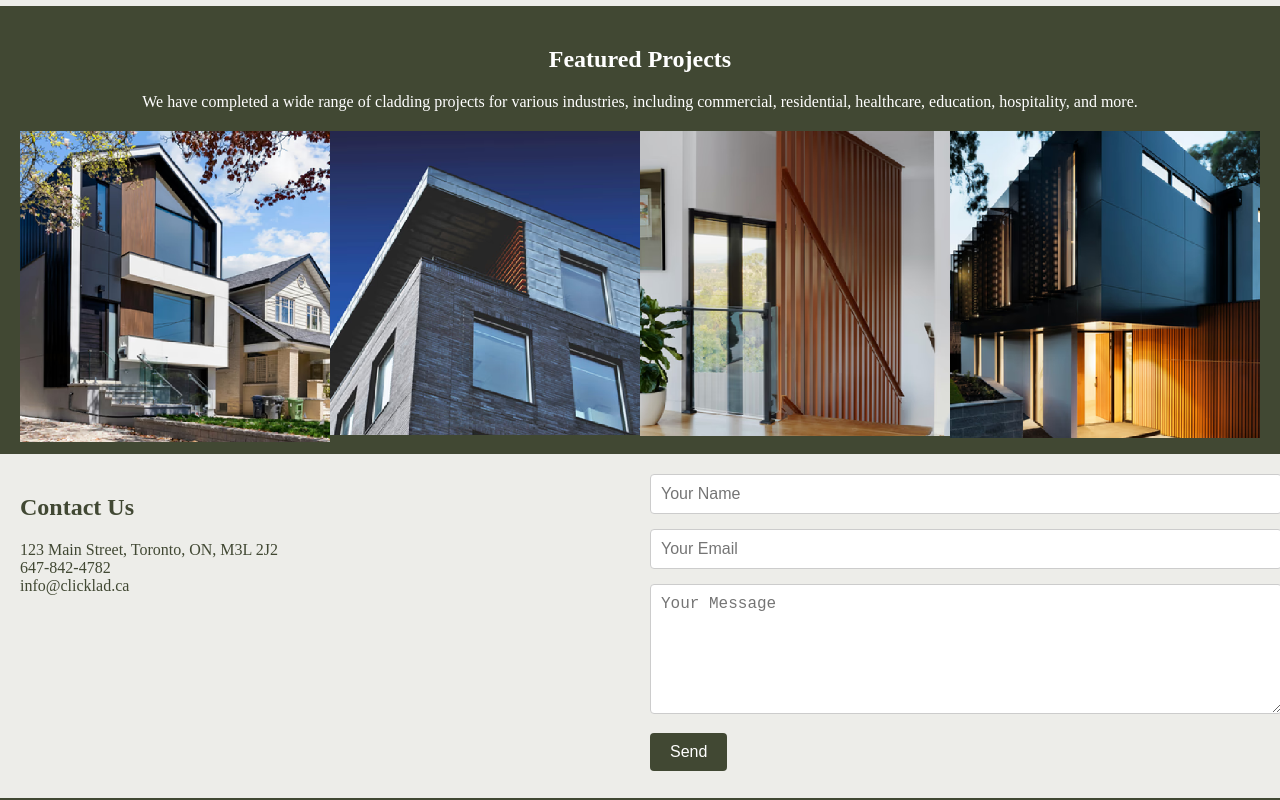
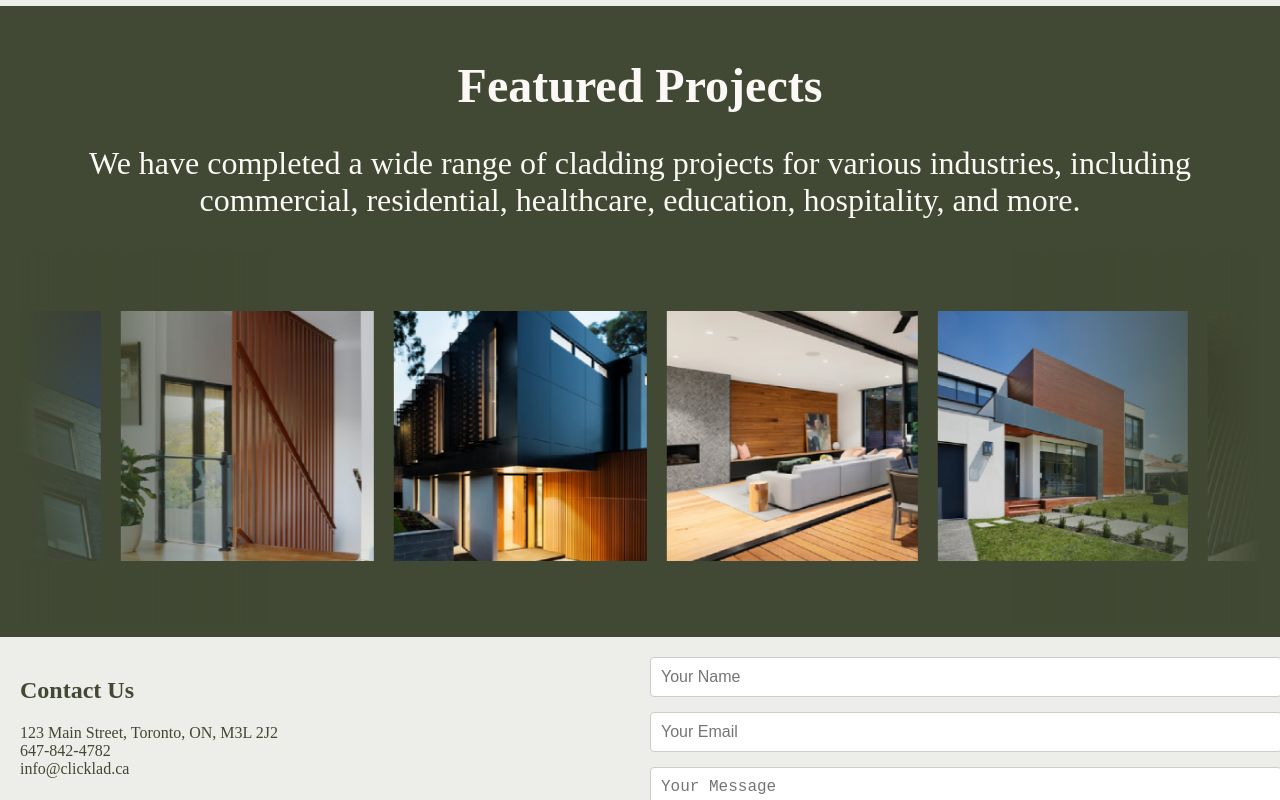
Before and after one commit to AbdulmuhsinB/Clicklad, a Next.js app in the folder clicklad-app/: page / in a window 1280 px wide. Shown: the part 1420-2220 px from the top of the page. Built offline with nearby package versions, Linux system fonts and the light colour scheme.

Commit message:
Fixed the infinite scrolling wheel

```diff
--- a/clicklad-app/components/Contact.module.css
+++ b/clicklad-app/components/Contact.module.css
@@ -5,6 +5,7 @@
     background-color: #EDEDE9;
     padding: 20px;
     margin: -8px;
+    overflow: hidden;
 
 }
 
--- a/clicklad-app/components/Featured.js
+++ b/clicklad-app/components/Featured.js
@@ -1,57 +1,46 @@
+// components/Featured.js
 'use client';
 
-import { useState, useEffect, useRef } from 'react';
+import { useEffect } from 'react';
 import styles from './Featured.module.css';
 
-const images = [
-  '/SlideshowImages/Slideshow-1.png',
-  '/SlideshowImages/Slideshow-2.png',
-  '/SlideshowImages/Slideshow-3.png',
-  '/SlideshowImages/Slideshow-4.png',
-  '/SlideshowImages/Slideshow-5.png',
-  '/SlideshowImages/Slideshow-6.png',
-  '/SlideshowImages/Slideshow-7.png',
-];
+const Featured = () => {
+  useEffect(() => {
+    const logosSlide = document.querySelector(`.${styles.logosSlide}`);
+    console.log('logosSlide:', logosSlide);
 
-const Featured = () => {
-  const [isHovered, setIsHovered] = useState(false);
-  const slideshowRef = useRef(null);
+    if (logosSlide) {
+      const copy = logosSlide.cloneNode(true);
+      console.log('copy:', copy);
+      document.querySelector(`.${styles.logos}`).appendChild(copy);
+    }
+  }, []);
 
-  useEffect(() => {
-    let interval;
-    if (!isHovered) {
-      interval = setInterval(() => {
-        if (slideshowRef.current) {
-          slideshowRef.current.scrollLeft += slideshowRef.current.clientWidth / 4;
-          if (slideshowRef.current.scrollLeft >= slideshowRef.current.scrollWidth - slideshowRef.current.clientWidth) {
-            slideshowRef.current.scrollLeft = 0;
-          }
-        }
-      }, 2000);
-    }
-    return () => {
-      if (interval) clearInterval(interval);
-    };
-  }, [isHovered]);
 
   return (
     <div className={styles.featured}>
-      <h2 className={styles.title}>Featured Projects</h2>
-      <p className={styles.description}>
-        We have completed a wide range of cladding projects for various industries, including commercial, residential, healthcare, education, hospitality, and more.
-      </p>
-      <div
-        className={styles.slideshow}
-        ref={slideshowRef}
-        onMouseEnter={() => setIsHovered(true)}
-        onMouseLeave={() => setIsHovered(false)}
-      >
-        <div className={styles.slideshowInner}>
-          {images.map((src, index) => (
-            <div className={styles.imageContainer} key={index}>
-              <img src={src} alt={`Project ${index + 1}`} className={styles.image} />
-            </div>
-          ))}
+      <h1 className={styles.heading}>Featured Projects</h1>
+      <div className={styles.description}>
+        <p>We have completed a wide range of cladding projects for various industries, including commercial, residential, healthcare, education, hospitality, and more.</p>
+      </div>
+      <div className={styles.logos}>
+        <div className={styles.logosSlide}>
+          <img src="/SlideshowImages/Slideshow-1.png" alt="Slide 1" />
+          <img src="/SlideshowImages/Slideshow-2.png" alt="Slide 2" />
+          <img src="/SlideshowImages/Slideshow-3.png" alt="Slide 3" />
+          <img src="/SlideshowImages/Slideshow-4.png" alt="Slide 4" />
+          <img src="/SlideshowImages/Slideshow-5.png" alt="Slide 5" />
+          <img src="/SlideshowImages/Slideshow-6.png" alt="Slide 6" />
+          <img src="/SlideshowImages/Slideshow-7.png" alt="Slide 7" />
+        </div>
+        <div className={styles.logosSlide}>
+          <img src="/SlideshowImages/Slideshow-1.png" alt="Slide 1" />
+          <img src="/SlideshowImages/Slideshow-2.png" alt="Slide 2" />
+          <img src="/SlideshowImages/Slideshow-3.png" alt="Slide 3" />
+          <img src="/SlideshowImages/Slideshow-4.png" alt="Slide 4" />
+          <img src="/SlideshowImages/Slideshow-5.png" alt="Slide 5" />
+          <img src="/SlideshowImages/Slideshow-6.png" alt="Slide 6" />
+          <img src="/SlideshowImages/Slideshow-7.png" alt="Slide 7" />
         </div>
       </div>
     </div>
--- a/clicklad-app/components/Featured.module.css
+++ b/clicklad-app/components/Featured.module.css
@@ -1,39 +1,70 @@
-.featured {
+/* components/featured.module.css */
+
+@keyframes slide {
+  from {
+    transform: translateX(0);
+  }
+  to {
+    transform: translateX(-100%);
+  }
+}
+
+.featured{
   background-color: #414833;
-  color: white;
+  color: #FCF8F5;
+  padding: 20px;
   text-align: center;
-  padding: 20px;
   margin: -8px;
 }
 
-.title {
-  font-size: 24px;
-  font-weight: bold;
+.heading{
+  font-size: 3rem;
+
 }
 
-.description {
-  font-size: 16px;
-  margin-bottom: 20px;
+.description{
+  margin-top: 10px;
+  font-size: 2rem;
 }
 
-.slideshow {
-  display: flex;
+.logos {
   overflow: hidden;
-  width: 100%;
+  padding: 60px 0;
+  background: #414833;
+  white-space: nowrap;
   position: relative;
 }
 
-.slideshowInner {
-  display: flex;
-  transition: transform 0.5s ease;
+.logos:before,
+.logos:after {
+  position: absolute;
+  top: 0;
+  width: 250px;
+  height: 100%;
+  content: "";
+  z-index: 2;
 }
 
-.imageContainer {
-  flex: 0 0 25%; /* Each image container takes 25% of the width (4 images per view) */
+.logos:before {
+  left: 0;
+  background: linear-gradient(to left, rgba(255, 255, 255, 0), #414833);
 }
 
-.image {
-  width: 100%;
-  height: auto;
-  display: block;
+.logos:after {
+  right: 0;
+  background: linear-gradient(to right, rgba(255, 255, 255, 0), #414833);
 }
+
+.logos:hover .logosSlide {
+  animation-play-state: paused;
+}
+
+.logosSlide {
+  display: inline-block;
+  animation: 25s slide infinite linear;
+}
+
+.logosSlide img {
+  height: 250px;
+  margin: 0 10px;
+}
--- a/clicklad-app/components/Footer.module.css
+++ b/clicklad-app/components/Footer.module.css
@@ -4,4 +4,6 @@
     color: white;
     padding: 20px;
     margin: -8px;
+    overflow: hidden;
+
 }
--- a/clicklad-app/components/Hero.module.css
+++ b/clicklad-app/components/Hero.module.css
@@ -11,6 +11,8 @@
   text-align: center;
   color: white;
   margin: -8px;
+  overflow: hidden;
+
 }
 
 .hero::before {
--- a/clicklad-app/components/InformationSection.module.css
+++ b/clicklad-app/components/InformationSection.module.css
@@ -7,6 +7,7 @@
   justify-content: center;
   align-items: center;
   margin: -8px;
+  overflow: hidden;
 
 }
 
```
